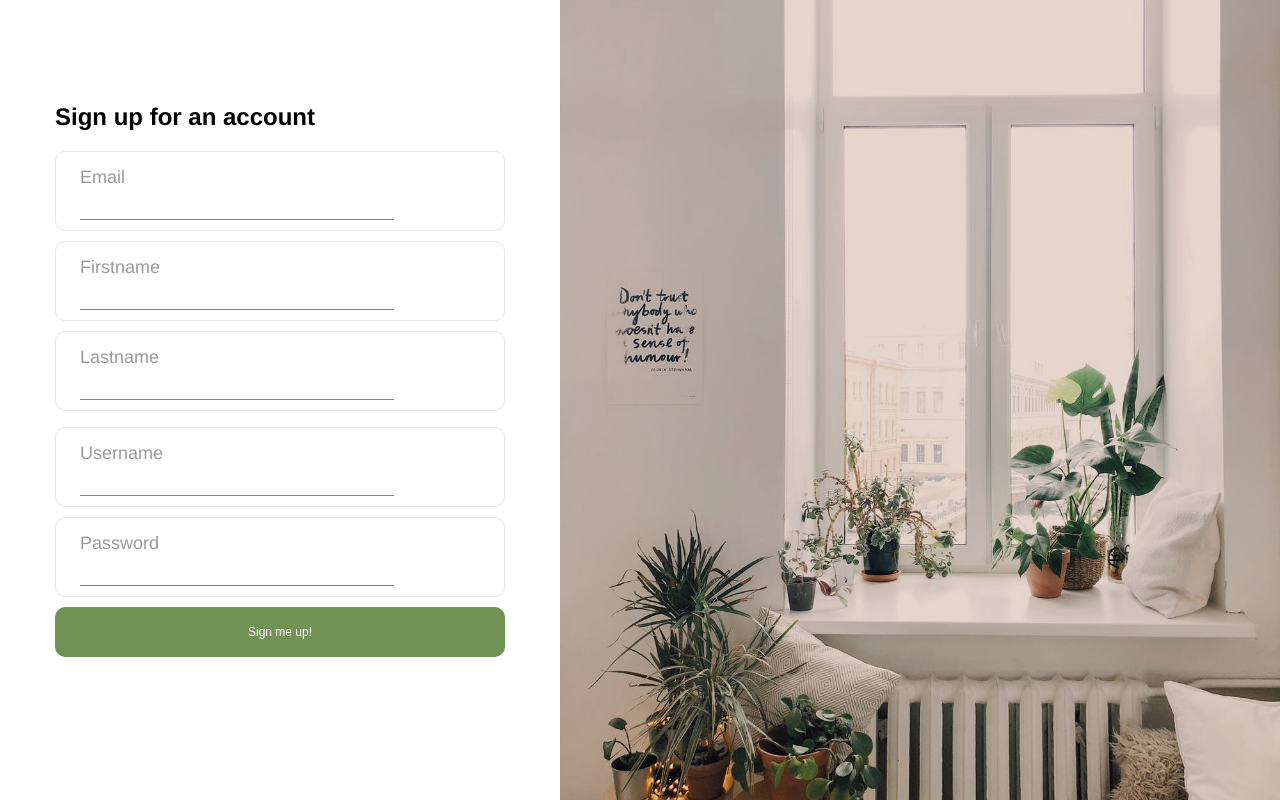
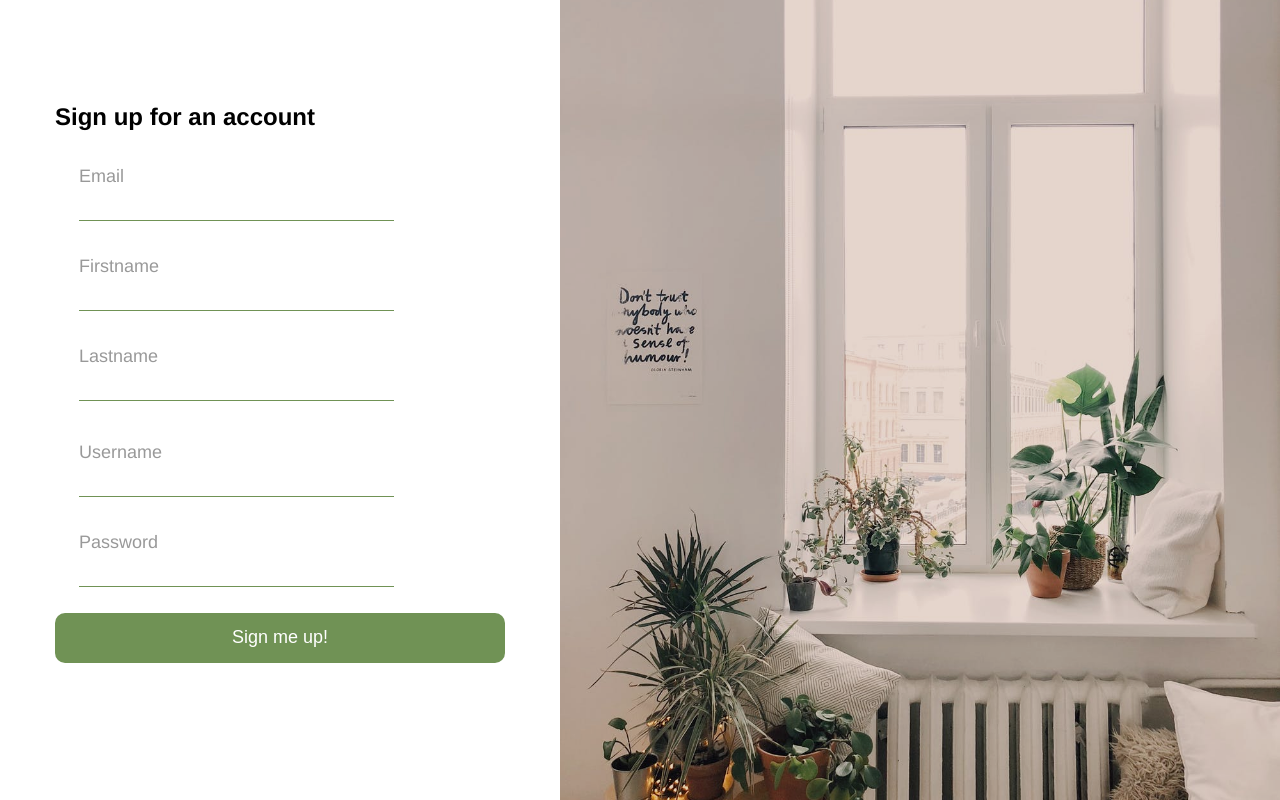
Before and after one commit to Elkeborr/Php, a PHP site: page /register.php in a window 1280 px wide. Run offline with PHP 8.4, Linux system fonts and the light colour scheme.

Commit message:
css_update

```diff
--- a/css/login.css
+++ b/css/login.css
@@ -59,7 +59,6 @@
       width: 100%;
       height: 80px;
       position: relative;
-      border: 1px solid #e6e6e6;
       border-radius: 10px;
       margin-bottom: 10px;
     }
@@ -105,13 +104,7 @@
         cursor: pointer;
       }
 
-
-
   .box {
-        display: -webkit-box;
-        display: -webkit-flex;
-        display: -moz-box;
-        display: -ms-flexbox;
         display: flex;
         justify-content: space-between;
         -ms-align-items: center;
@@ -119,13 +112,7 @@
         font-size: 13px;
     }
 
-
-
   .form__btn {
-      display: -webkit-box;
-      display: -webkit-flex;
-      display: -moz-box;
-      display: -ms-flexbox;
       display: flex;
       justify-content: center;
       align-items: center;
@@ -134,18 +121,14 @@
       height: 50px;
       border-radius: 10px;
       background: #709255;
-      font-size: 12px;
       color: #fff;
-      line-height: 1.2;
-
-      letter-spacing: 1px;
-
-
+      font-size: 18px;
+      margin-top: 16px;
     }
     .form__btn input{
      background: none;
      color: #ffff;
-     font-size: 12px;
+     font-size: 18px;
     }
 
   .form__btn:hover {
```
